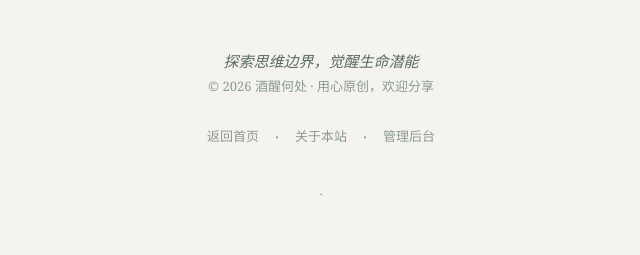
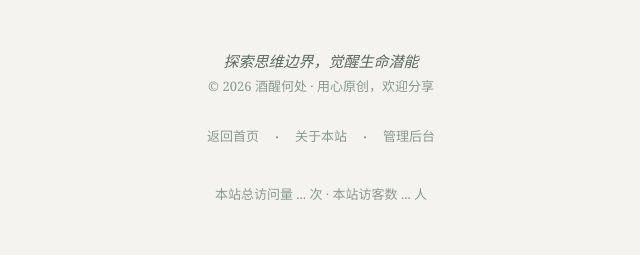
Before and after one commit to dakerclaw/blog, a Flask app: page / in a window 1280 px wide. Shown: the part 808-1063 px from the top of the page, without its empty margins (319-959 px from the left). Run offline with Flask 2, Linux system fonts and the light colour scheme; data comes from the database, SQL or seed files in the repository; data that the repository does not hold is empty; some libraries are stand-ins or nearby versions.

Commit message:
Add files via upload

```diff
--- a/templates/base.html
+++ b/templates/base.html
@@ -57,12 +57,12 @@
                         <a href="/admin" class="footer-link">管理后台</a>
                     </div>
                     <div class="footer-stats">
-                        <span id="busuanzi_container_site_pv" style="display:none">
-                            本站总访问量 <span id="busuanzi_value_site_pv"></span> 次
+                        <span id="busuanzi_container_site_pv">
+                            本站总访问量 <span id="busuanzi_value_site_pv">...</span> 次
                         </span>
                         <span class="footer-divider">·</span>
-                        <span id="busuanzi_container_site_uv" style="display:none">
-                            本站访客数 <span id="busuanzi_value_site_uv"></span> 人
+                        <span id="busuanzi_container_site_uv">
+                            本站访客数 <span id="busuanzi_value_site_uv">...</span> 人
                         </span>
                     </div>
                 </div>
```
